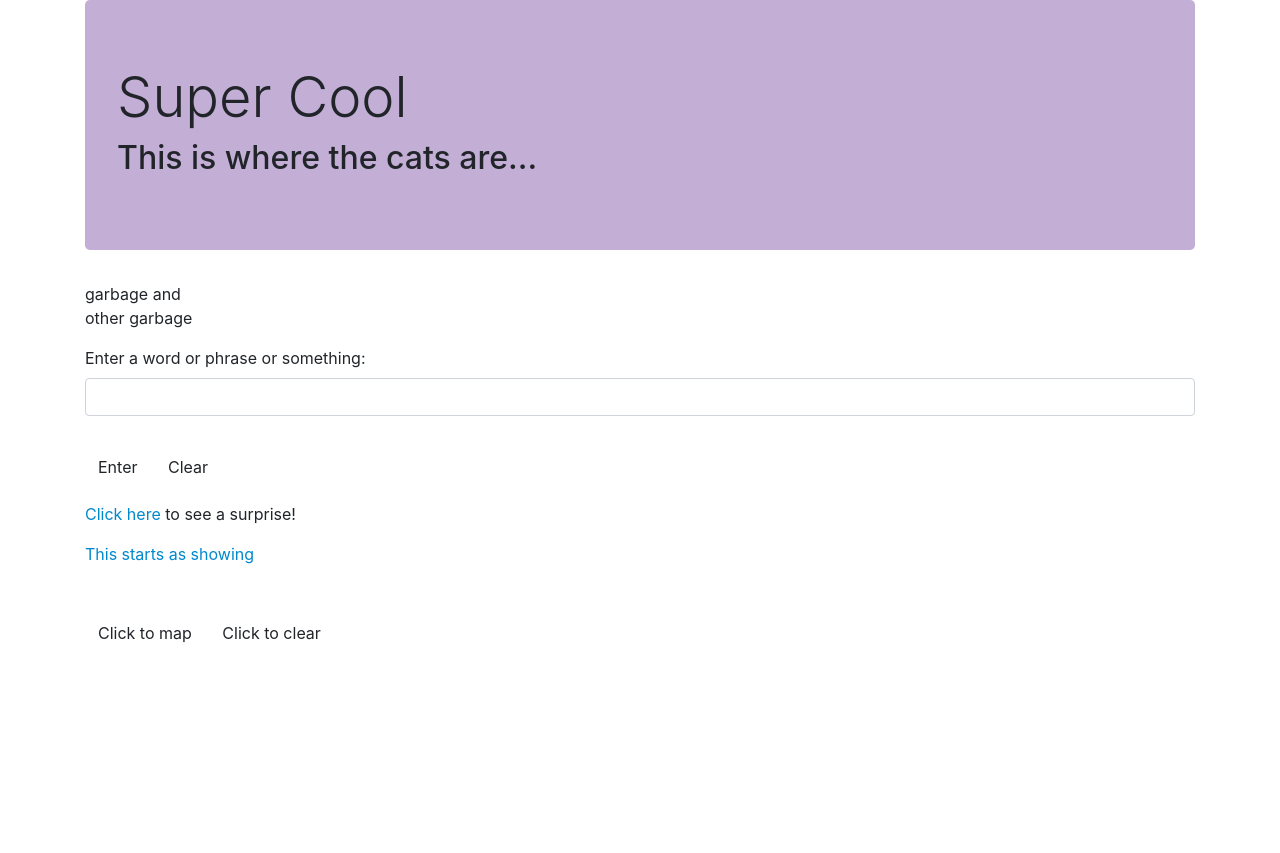
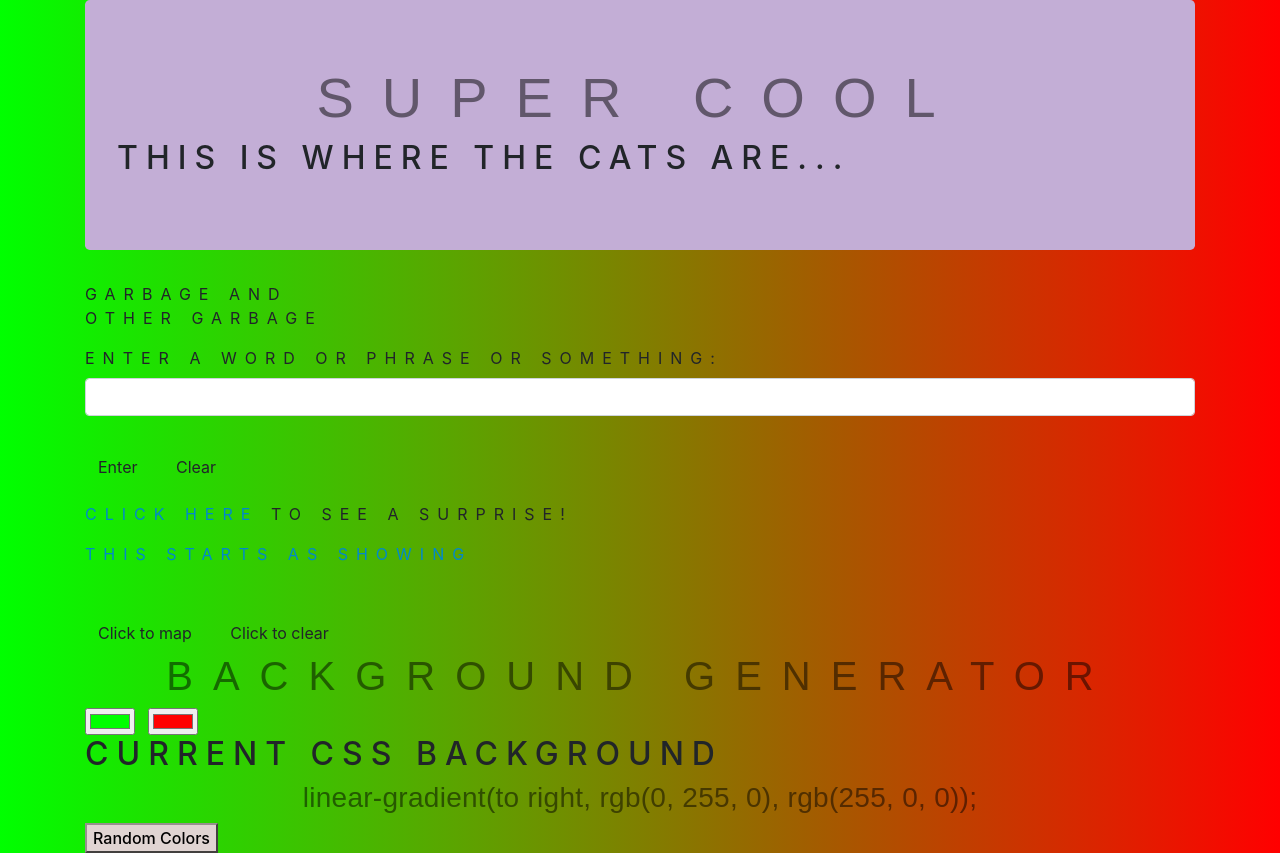
Before and after one commit to matthcraig/ReverseV3, a plain HTML site: page index.html in a window 1280 px wide. Before the commit the page ends 800 px from the top, so only its background shows below. Drawn offline with nearby package versions, Linux system fonts and the light colour scheme.

Commit message:
added some colorful transformations

```diff
--- a/index.html
+++ b/index.html
@@ -2,14 +2,13 @@
 <html lang="en">
 <head>
     <script src="https://ajax.googleapis.com/ajax/libs/jquery/3.6.3/jquery.min.js"></script>
-    <script src="./main.js"></script>
     <link rel="stylesheet" href="./styles.css">
     <link rel="stylesheet" href="https://cdn.jsdelivr.net/npm/bootstrap@4.3.1/dist/css/bootstrap.min.css" integrity="sha384-ggOyR0iXCbMQv3Xipma34MD+dH/1fQ784/j6cY/iJTQUOhcWr7x9JvoRxT2MZw1T" crossorigin="anonymous">
     <title>Jesus Christ</title>
 </head>
 
-<body>
-    <div id="title">
+<body id="gradient">
+    <div>
         <div class="container">
             <div class="jumbotron supercool">
             <h1 class="display-4">Super Cool</h1>
@@ -60,7 +59,16 @@
                     <thead><tr></tr></thead>
                 </table>
             </div>
+            <div class="container">
+                <h1>Background Generator</h1>
+                <input class="color1" type="color" name="color1" value="#00ff00">
+                <input class="color2" type="color" name="color2" value="#ff0000">
+                <h2>Current CSS Background</h2>
+                <h3></h3>
+                <button id="random">Random Colors</button>
 
+            </div>
+            <script src="./main.js"></script>
 </body>
 
 </html>
--- a/main.js
+++ b/main.js
@@ -1,3 +1,4 @@
+
 //built js function
 function reverse(str) {
     return str.split("").reverse().join("");
@@ -126,6 +127,33 @@ document.querySelector('thead').insertAdjacentHTML('afterend',
   </thead><tbody><tr><td>${axiosResponse.map(e=>Object.values(e)
 .join('<td>')).join('<tr><td>')}</table>`)
 axiosResponse.map(item => { console.log(item.fname)})
+}
 
+var css = document.querySelector("h3");
+var color1 = document.querySelector(".color1");
+var color2 = document.querySelector(".color2");
+var body = document.getElementById("gradient");
+var randoColor = document.getElementById("random");
 
+function gradientPicker(){
+  body.style.background = "linear-gradient(to right, " + color1.value + ", " + color2.value + ")";
+  css.textContent = body.style.background + ";"
+  console.log(css.textContent);
 }
+function getRandomColor() {
+	var letters = '0123456789ABCDEF';
+	var color = '#';
+	for (var i = 0; i < 6; i++) {
+	  color += letters[Math.floor(Math.random() * 16)];
+	}
+	return color;
+  }
+function randomColors(){
+	color1.value = getRandomColor();
+	color2.value = getRandomColor();
+	gradientPicker();
+}
+gradientPicker();
+color1.addEventListener("input", gradientPicker);
+color2.addEventListener("input", gradientPicker);
+randoColor.addEventListener("click", randomColors);
--- a/styles.css
+++ b/styles.css
@@ -10,7 +10,6 @@ img {
     margin-right: auto;
     display: block;
 }
-
 #walrus-picture {
     display: none;
 }
@@ -35,3 +34,57 @@ img {
   .text-showing:hover {
     text-decoration: underline;
   }
+
+  table {
+    font-family: arial, sans-serif;
+    border-collapse: collapse;
+    width: 100%;
+  }
+
+  td, th {
+    border: 1px solid #3d4439;
+    text-align: left;
+    padding: 8px;
+  }
+
+  tr:nth-child(even) {
+    background-color: #c5beec;
+  }
+
+
+  body {
+    font:"Raleway", sans-serif;
+    color: rgba(0,0,0,.5);
+    text-align: center;
+    text-transform: uppercase;
+    letter-spacing: .5em;
+    top: 15%;
+    background: linear-gradient(to right, red, yellow);
+  }
+  h1{
+    font: 600 3.5em 'Raleway', sans-serif;
+    color: rgba(0,0,0,.5);
+    text-align: center;
+    text-transform: uppercase;
+    letter-spacing: .5em;
+    width: 100%;
+  }
+  h3{
+    font: 900 1em 'Raleway', sans-serif;
+      color: rgba(0,0,0,.5);
+      text-align: center;
+      text-transform: none;
+      letter-spacing: 0.01em;
+  }
+  button {
+    font-weight: 500;
+    border-radius: 300px;
+    text-transform: uppercase;
+    background-color: #e0d4d2;
+    border-color:#97908e;
+  }
+  button:hover{
+    background-color: #bbb4b1;
+    border-color: #4d4948;
+    border-width: 2px;
+  }
```
